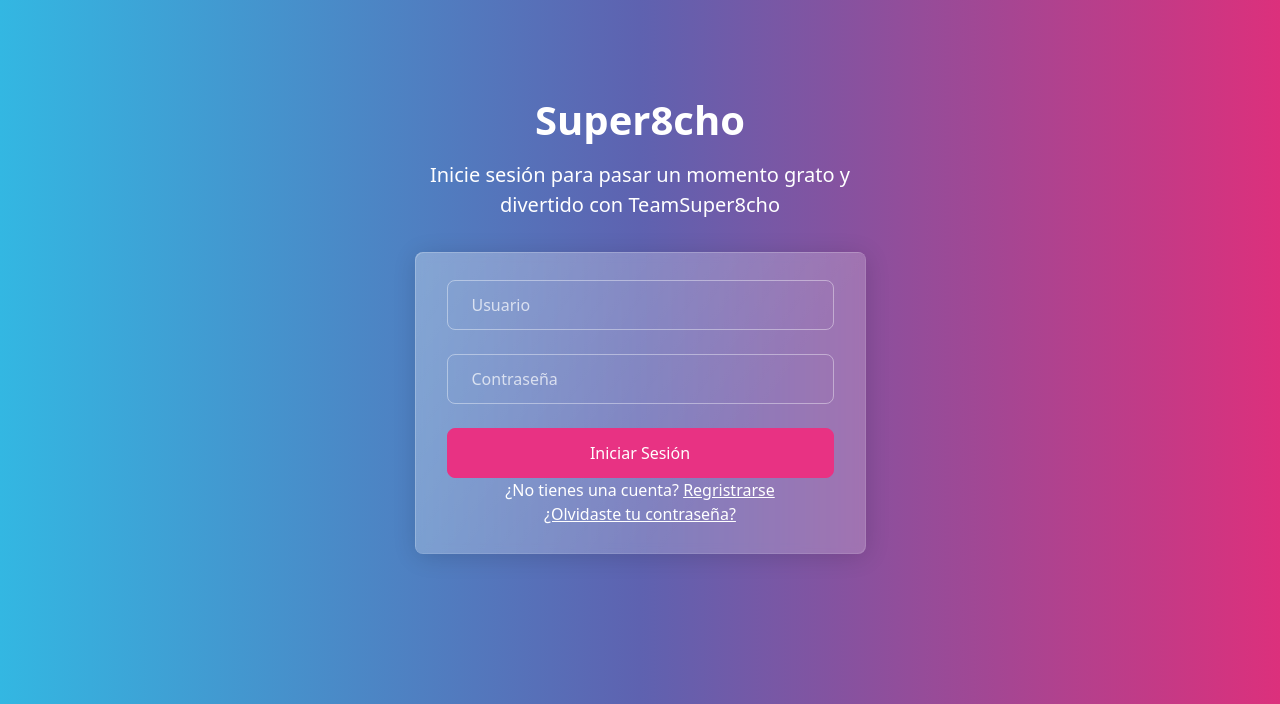
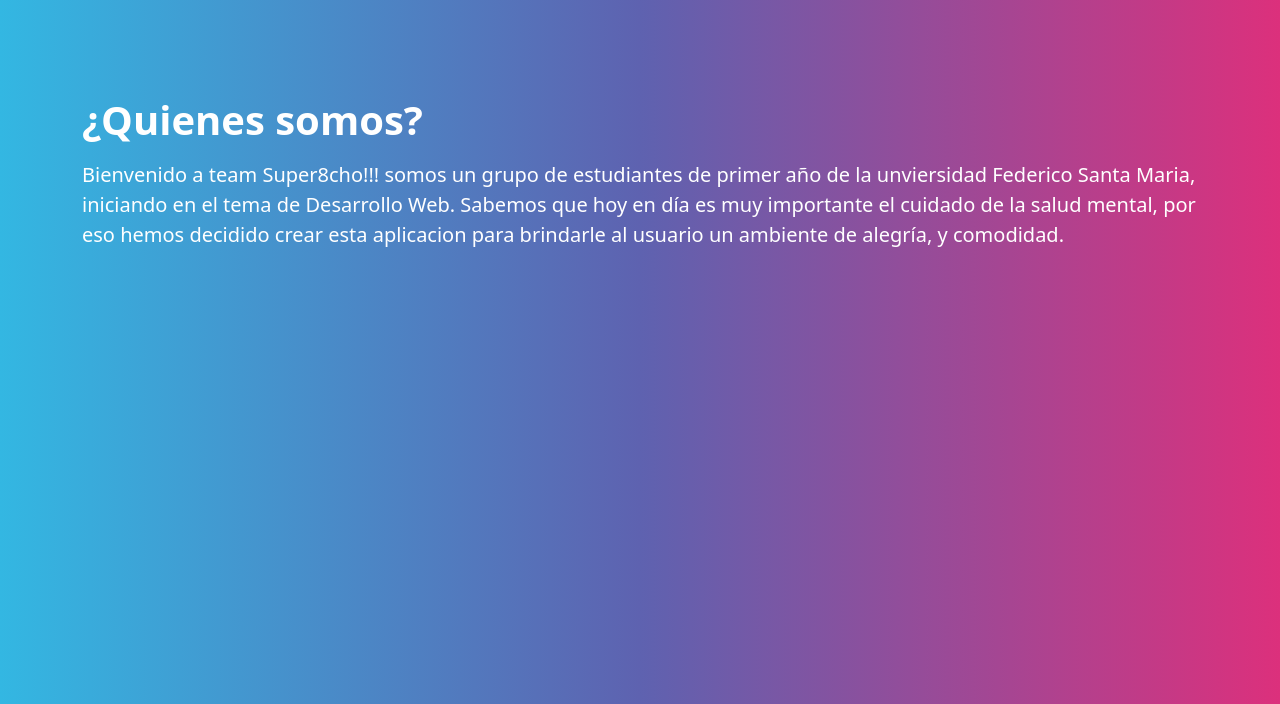
Before and after one commit to titin90/proyecto, a Flask app: page / in a window 1280 px wide. Shown: the part 96-800 px from the top of the page. Run offline with Flask 2, Linux system fonts and the light colour scheme; parts of the project's set-up code (start-up, migrations or seed data) failed here and were passed over; some libraries are stand-ins or nearby versions.

Commit message:
Update index.html

```diff
--- a/templates/index.html
+++ b/templates/index.html
@@ -1,36 +1,10 @@
 {% extends "layout.html" %}
 {% block body %}
+<div class="p-4"></div>
+<h1>¿Quienes somos?</h1>
+<p class="lead">Bienvenido a team Super8cho!!! somos un grupo de estudiantes de primer año de la unviersidad Federico Santa Maria, iniciando en el tema de Desarrollo Web.
+    Sabemos que hoy en día es muy importante el cuidado de la salud mental, por eso hemos decidido crear esta aplicacion para brindarle al usuario un ambiente de alegría, y comodidad.</p>
 
-
-<div class="row">
-  <div class="col-md-5 offset-md-auto mx-auto" style="text-align: center;">
-    <div class="p-4"></div>
-       <h1> Super8cho</h1>
-      <p class="lead">Inicie sesión para pasar un momento grato y divertido con TeamSuper8cho</p>
-      <div class="p-1"></div>
-
-        <div class="card card-body">
-            <div class="form-group">
-                <input type="text" class="form-control" name="usuario" placeholder="Usuario"> <br>
-              </div>
-              <div class="form-group">
-                <input  class="form-control" type="password" name="contraseña" placeholder="Contraseña"><br>
-              </div>
-                <a href="/inicio" class="btn btn-primary btn-block" >Iniciar Sesión</a>
-              <div class="form-group"></div>
-                <div class="mx-auto" style="text-align: center;">
-                    ¿No tienes una cuenta? <a href="/register" >Regristrarse</a>
-                    <div class="mx-auto" style="text-align: center;">
-                       <a href="/edit" >¿Olvidaste tu contraseña? </a>
-                </div>
-        </div>
-    </div>
-  </div>
-</div>
 <form action="">
-
-
-
-
 </form>
 {% endblock %}
```
